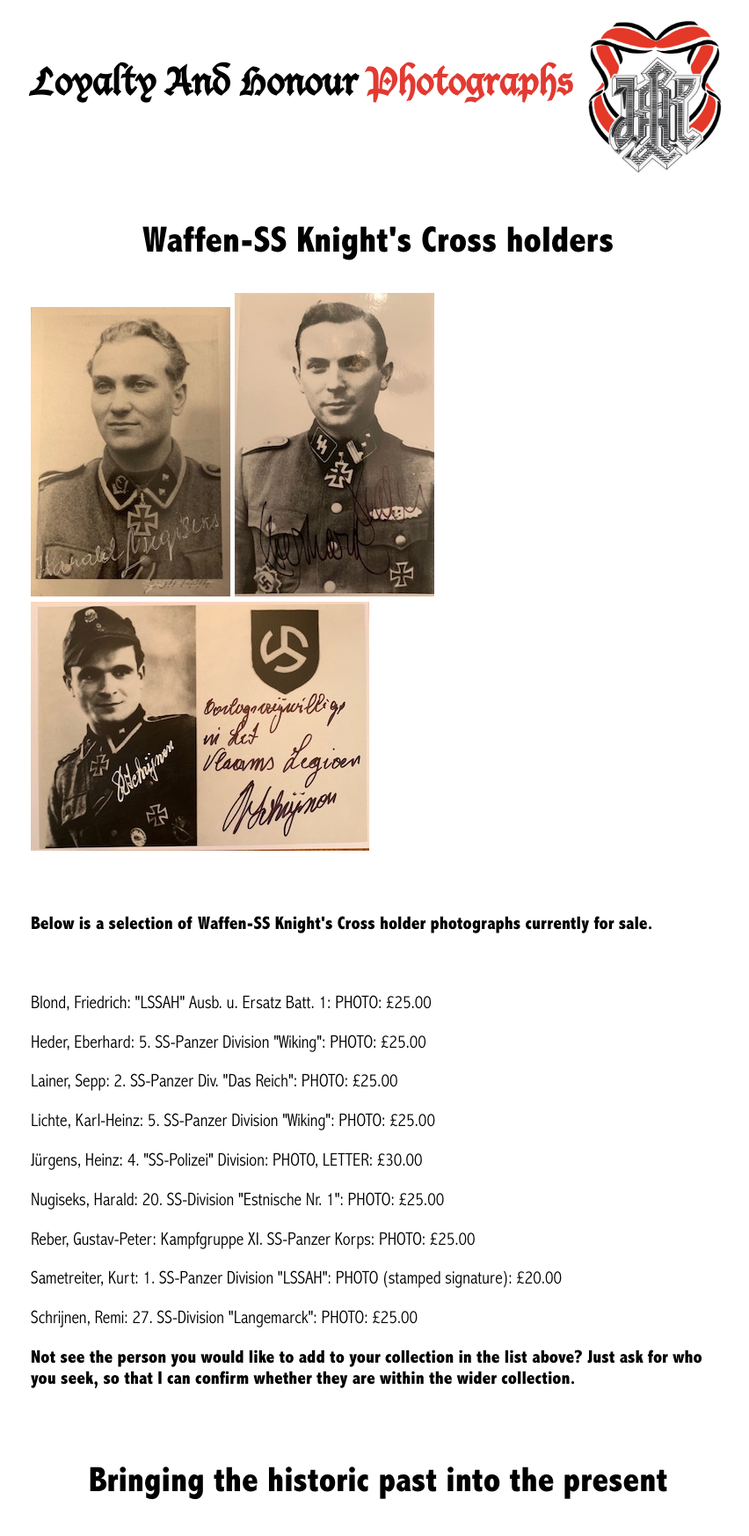
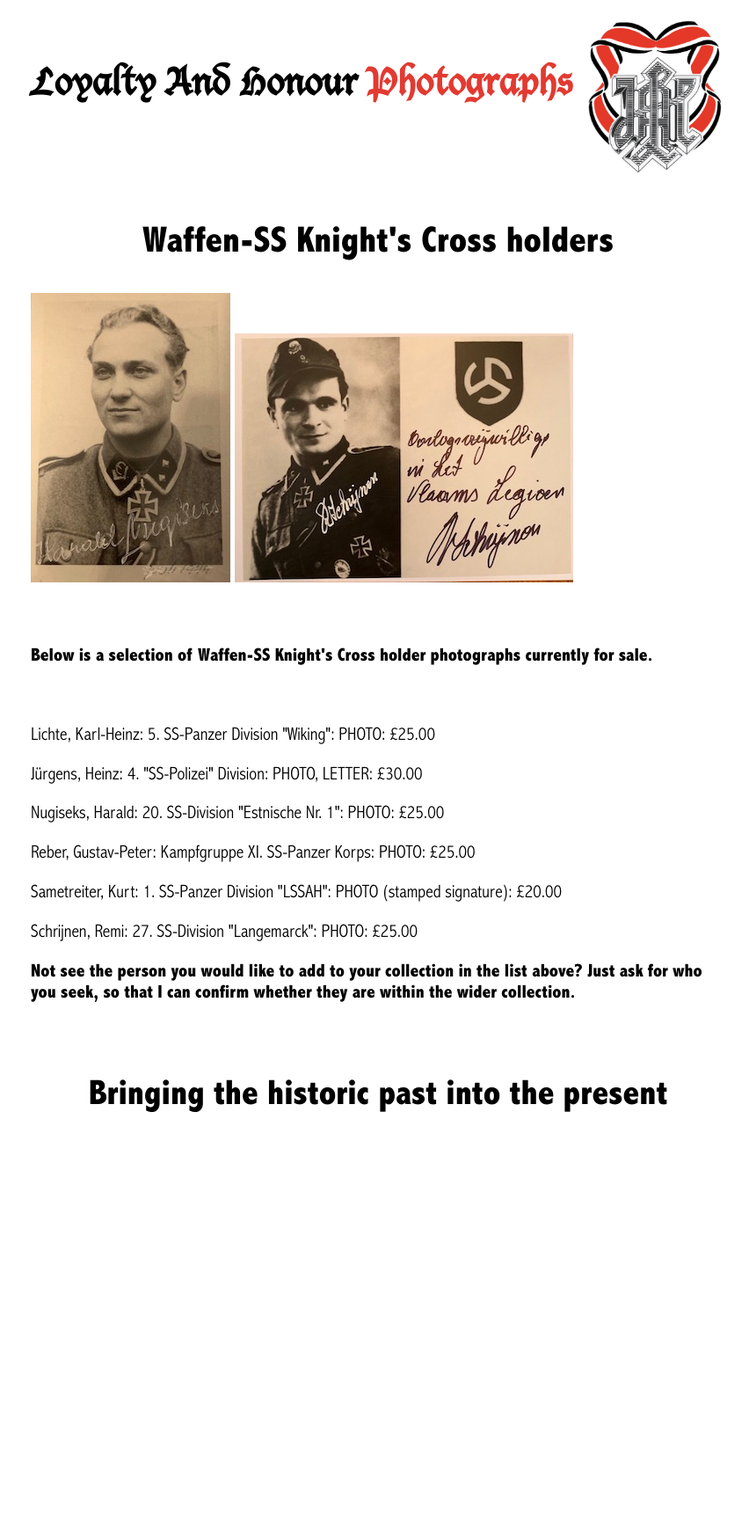
Before and after one commit to lahphotographs/lahphotographs.github.com, a Jekyll site: the page built from Waffen_SS_photos.md, in a window 1280 px wide. Shown: the whole page at 88% size, without its empty margins (210-1062 px from the left). Built offline with Jekyll 4.4.1, drawn with Linux system fonts in a browser that asks for light colours; after the commit the page ends 1306 px from its top, so only the background shows below that.

Commit message:
Update Waffen_SS_photos.md

```diff
--- a/Waffen_SS_photos.md
+++ b/Waffen_SS_photos.md
@@ -7,15 +7,11 @@ permalink: /waffen_ss_photos.html
 <div id="axisforces">
 <p float="left">
 <img src="./assets/Nugiseks.jpeg"/>
-<img src="./assets/Heder.jpeg"/>
 <img src="./assets/Remi Schrijnen.jpg"/>
 </p>
 <br />
 <p><b>Below is a selection of Waffen-SS Knight's Cross holder photographs currently for sale.</b></p>
 <br />
-<p>Blond,	Friedrich: "LSSAH" Ausb. u. Ersatz Batt. 1:	PHOTO:	£25.00
-<p>Heder,	Eberhard: 5. SS-Panzer Division "Wiking":	PHOTO:	£25.00
-<p>Lainer,	Sepp: 2. SS-Panzer Div. "Das Reich":	PHOTO:	£25.00
 <p>Lichte,	Karl-Heinz: 5. SS-Panzer Division "Wiking":	PHOTO:	£25.00
 <p>Jürgens,	Heinz: 4. "SS-Polizei" Division:	PHOTO, LETTER:	£30.00
 <p>Nugiseks,	Harald: 20. SS-Division "Estnische Nr. 1":	PHOTO:	£25.00
```
